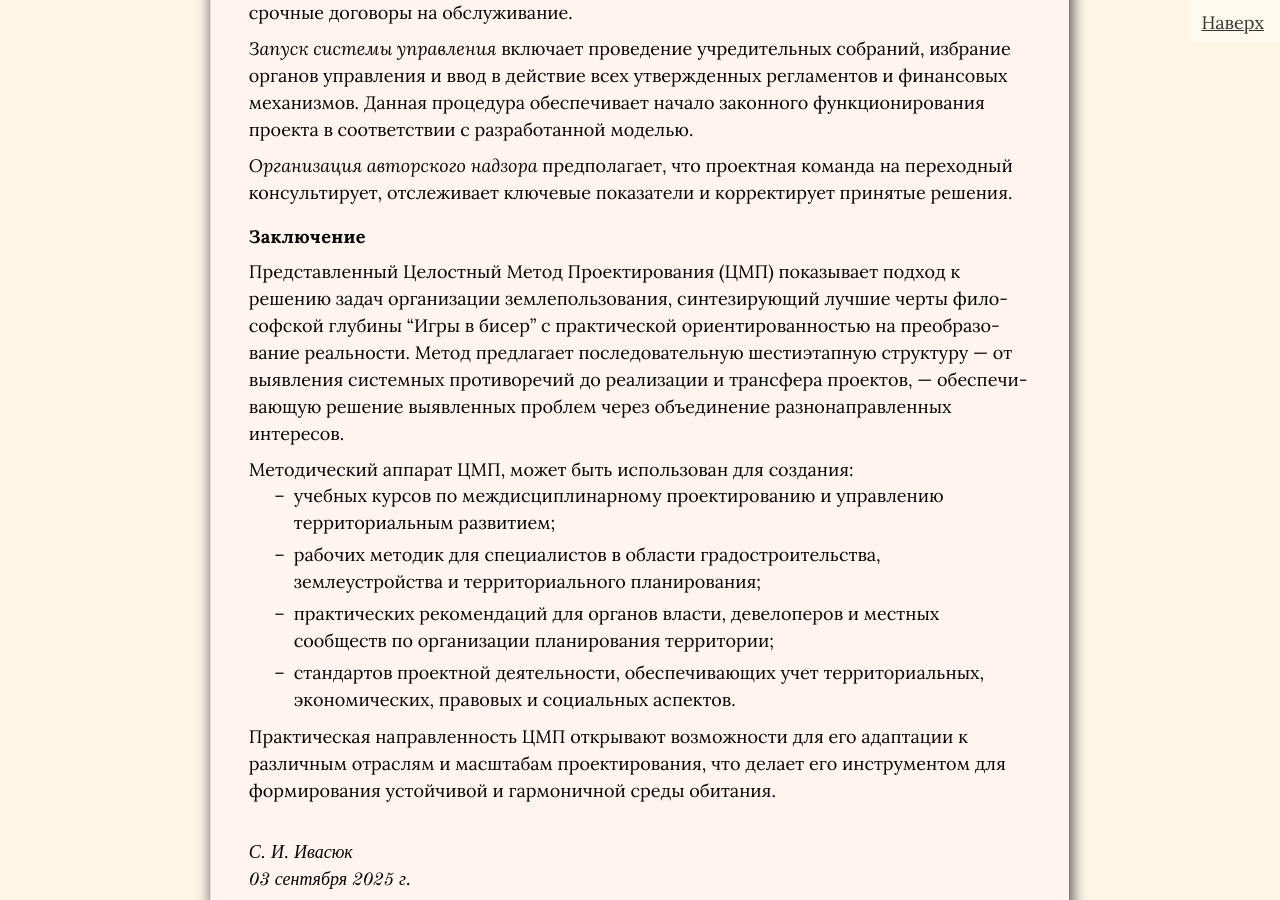
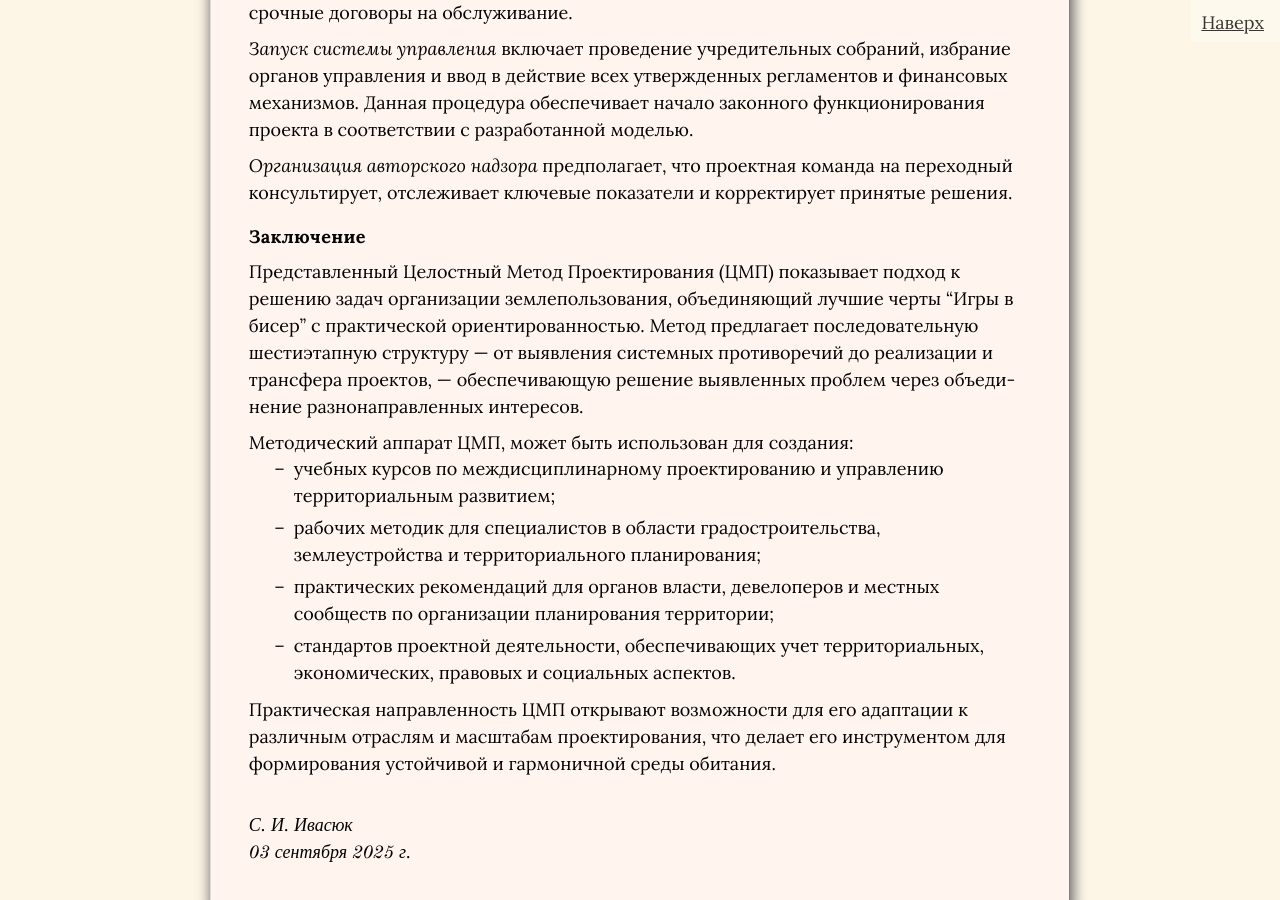
Before and after one commit to SergSi/land-use-art, a Jekyll site: the page built from _posts/2025-09-03-metod.md, in a window 1280 px wide and 900 px high, scrolled down 21327 px. Built offline with Jekyll 4.4.1, drawn with Linux system fonts in a browser that asks for light colours; some web fonts are replaced.

Commit message:
Update 2025-09-03-metod.md

```diff
--- a/_posts/2025-09-03-metod.md
+++ b/_posts/2025-09-03-metod.md
@@ -367,7 +367,7 @@ p {
 
 #### Заключение
 
-Представленный Целостный Метод Проектирования (ЦМП) показывает подход к решению задач организации землепользования, синтезирующий лучшие черты философской глубины "Игры в бисер" с практической ориентированностью на преобразование реальности. Метод предлагает последовательную шестиэтапную структуру — от выявления системных противоречий до реализации и трансфера проектов, — обеспечивающую решение выявленных проблем через объединение разнонаправленных интересов.
+Представленный Целостный Метод Проектирования (ЦМП) показывает подход к решению задач организации землепользования, объединяющий лучшие черты "Игры в бисер" с практической ориентированностью. Метод предлагает последовательную шестиэтапную структуру — от выявления системных противоречий до реализации и трансфера проектов, — обеспечивающую решение выявленных проблем через объединение разнонаправленных интересов.
 
 Методический аппарат ЦМП, может быть использован для создания:
 - учебных курсов по междисциплинарному проектированию и управлению территориальным развитием;
```
